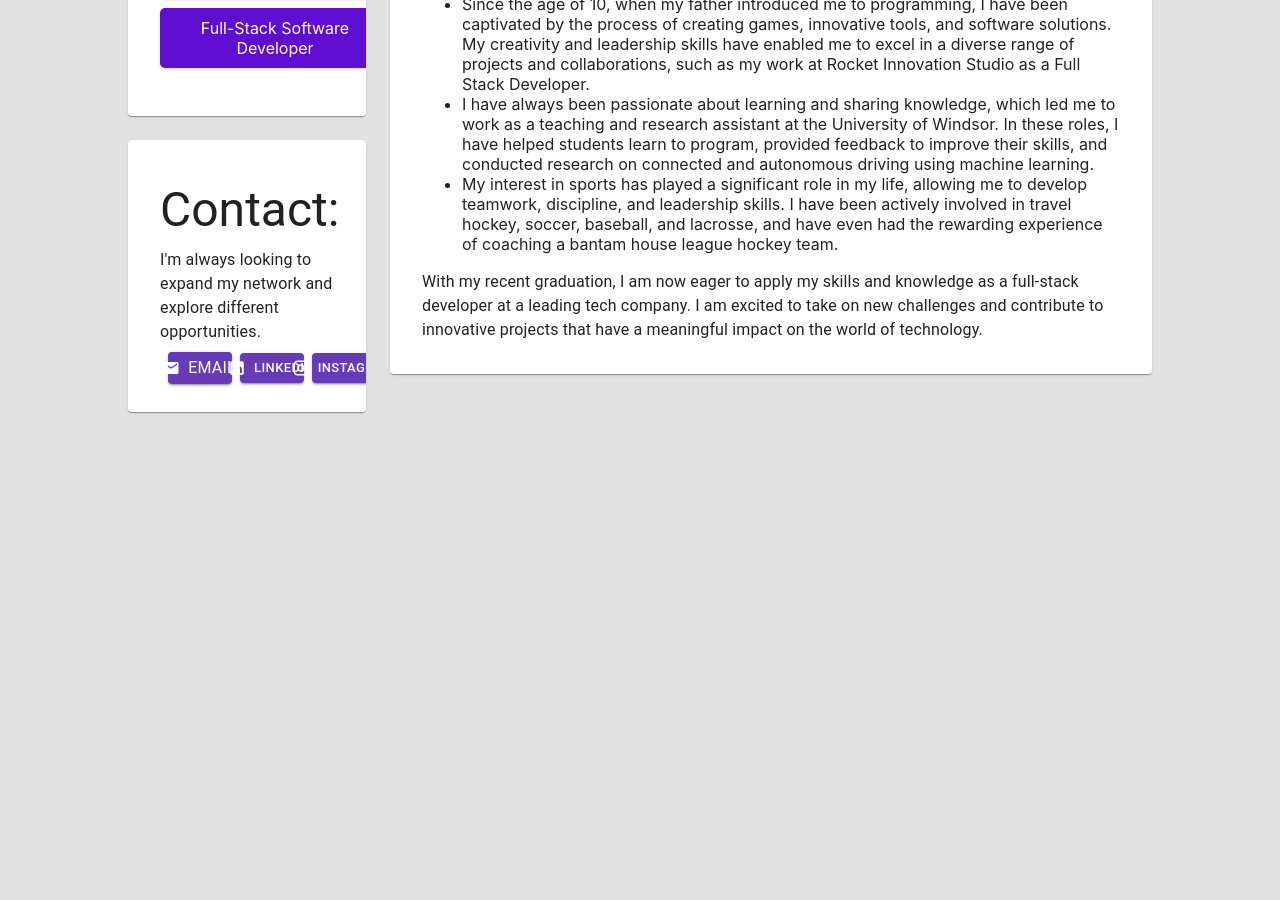
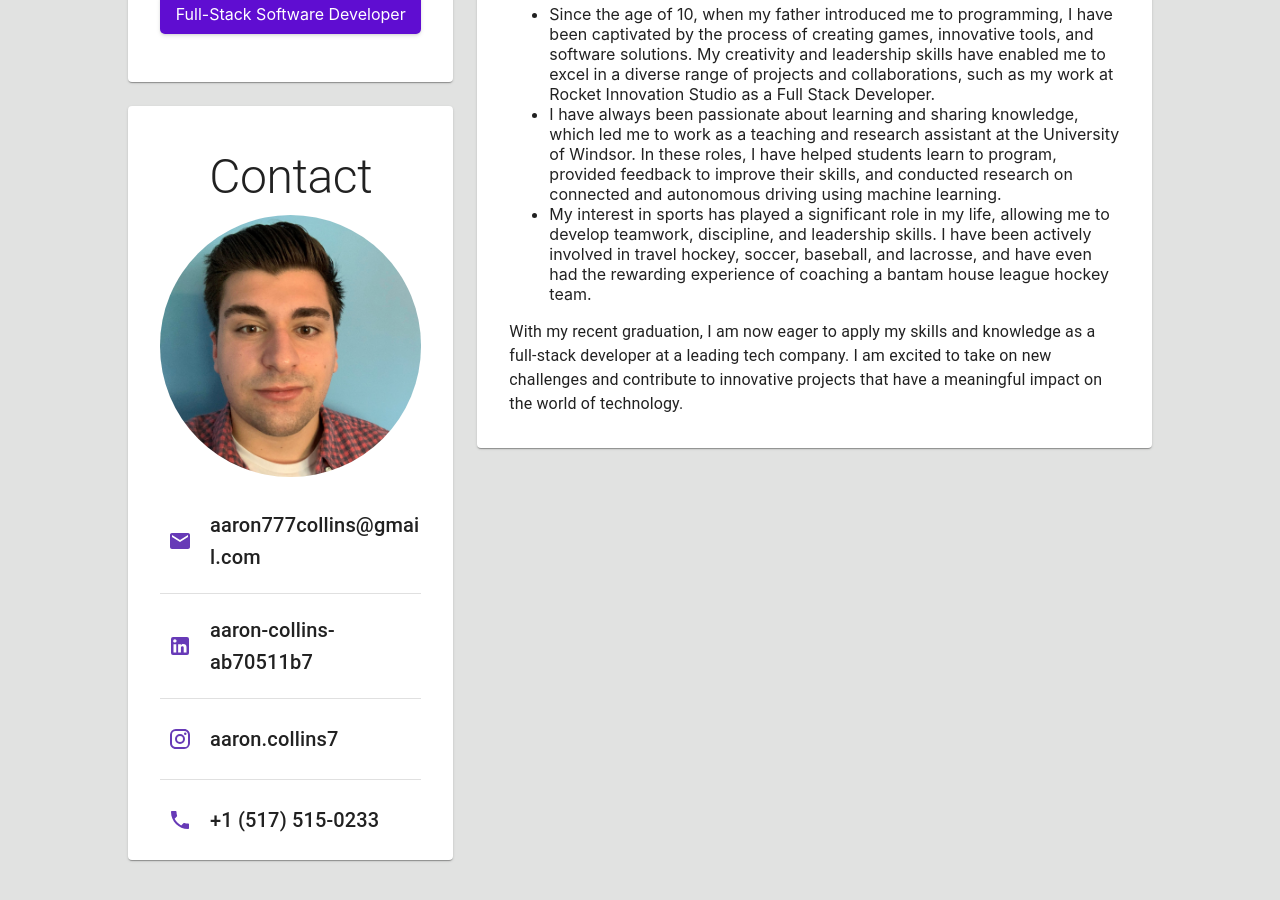
Before and after one commit to aaron777collins/aaron777collins.github.io, a React (Create React App) app: page /#/about in a window 1280 px wide. Shown: the part 480-1380 px from the top of the page. Before the commit the page ends 940 px from the top, so only its background shows below. Built offline with nearby package versions, Linux system fonts and the light colour scheme.

Commit message:
added phone number and updated contact on the about page

```diff
--- a/src/pages/About/About.tsx
+++ b/src/pages/About/About.tsx
@@ -47,7 +47,7 @@ export default function About(props: IAboutProps) {
               {/* create grid layout using mui cards */}
               <Grid container spacing={3}>
                 {/* left column */}
-                <Grid container item xs={3} spacing={3}>
+                <Grid container item xs={4} spacing={3}>
                   <Grid item xs={12}>
                     <Roles />
                   </Grid>
@@ -55,7 +55,7 @@ export default function About(props: IAboutProps) {
                     <Contact />
                   </Grid>
                 </Grid>
-                <Grid item xs={9}>
+                <Grid item xs={8}>
                   <Interests />
                 </Grid>
               </Grid>
--- a/src/pages/About/Contact/Contact.tsx
+++ b/src/pages/About/Contact/Contact.tsx
@@ -1,6 +1,10 @@
 import {
+  Box,
   Button,
   CardActions,
+  Divider,
+  Grid,
+  IconButton,
   Typography,
 } from "@mui/material";
 import * as React from "react";
@@ -8,48 +12,124 @@ import { PaddedCard } from "../../../components/PaddedCard";
 import EmailIcon from "@mui/icons-material/Email";
 import LinkedInIcon from "@mui/icons-material/LinkedIn";
 import InstagramIcon from "@mui/icons-material/Instagram";
+import PhoneIcon from "@mui/icons-material/Phone";
 
 export interface IContactProps {}
 
 export default function Contact(props: IContactProps) {
   return (
     <PaddedCard sx={{ paddingBottom: "20px" }}>
-      <Typography variant="h3" sx={{ padding: "10px 0" }}>
-        Contact:
+      <Typography variant="h2" sx={{ padding: "10px 0", fontSize: "3em", textAlign: "center"}}>
+        Contact
       </Typography>
-      <Typography variant="body1">
-        I'm always looking to expand my network and explore different
-        opportunities.
-      </Typography>
-      <CardActions>
-        <Button
-          size="small"
-          color="secondary"
-          variant="contained"
-          href="mailto:aaron777collins@gmail.com"
-          startIcon={<EmailIcon />}
+      <Grid container spacing={4} alignItems="center" justifyContent="center">
+        <Grid
+          item
+          xs={12}
+          sx={{ display: "flex", justifyContent: "center" }}
         >
-          <Typography color="secondary.contrast">Email</Typography>
-        </Button>
-        <Button
-          size="small"
-          color="secondary"
-          variant="contained"
-          href="https://www.linkedin.com/in/aaron-collins-ab70511b7/"
-          startIcon={<LinkedInIcon />}
-        >
-          LinkedIn
-        </Button>
-        <Button
-          size="small"
-          color="secondary"
-          variant="contained"
-          href="https://www.instagram.com/aaron.collins7/"
-          startIcon={<InstagramIcon />}
-        >
-          Instagram
-        </Button>
-      </CardActions>
+          <img
+            src="PhotoOfMeSquare.jpg"
+            style={{
+              maxWidth: "100%",
+              height: "auto",
+              borderRadius: "50%",
+              minWidth: "200px",
+              minHeight: "200px",
+            }}
+          />
+        </Grid>
+        <Grid item xs={12}>
+          <Box sx={{ display: "flex", flexDirection: "column" }}>
+            <Box
+              sx={{
+                display: "flex",
+                alignItems: "center",
+                marginBottom: "20px",
+              }}
+            >
+              <IconButton
+                color="secondary"
+                href="mailto:aaron777collins@gmail.com"
+              >
+                <EmailIcon />
+              </IconButton>
+              <Typography
+                variant="h6"
+                sx={{ marginLeft: "10px" }}
+                className="breakWordWrap"
+              >
+                aaron777collins@gmail.com
+              </Typography>
+            </Box>
+            <Divider />
+            <Box
+              sx={{
+                display: "flex",
+                alignItems: "center",
+                marginTop: "20px",
+                marginBottom: "20px",
+              }}
+            >
+              <IconButton
+                color="secondary"
+                href="https://www.linkedin.com/in/aaron-collins-ab70511b7/"
+              >
+                <LinkedInIcon />
+              </IconButton>
+              <Typography
+                variant="h6"
+                sx={{ marginLeft: "10px" }}
+                className="breakWordWrap"
+              >
+                aaron-collins-ab70511b7
+              </Typography>
+            </Box>
+            <Divider />
+            <Box
+              sx={{
+                display: "flex",
+                alignItems: "center",
+                marginTop: "20px",
+                marginBottom: "20px",
+              }}
+            >
+              <IconButton
+                color="secondary"
+                href="https://www.instagram.com/aaron.collins7/"
+              >
+                <InstagramIcon />
+              </IconButton>
+              <Typography
+                variant="h6"
+                sx={{ marginLeft: "10px" }}
+                className="breakWordWrap"
+              >
+                aaron.collins7
+              </Typography>
+            </Box>
+            <Divider />
+            <Box
+              sx={{
+                display: "flex",
+                alignItems: "center",
+                marginTop: "20px",
+              }}
+            >
+              <IconButton color="secondary" href="tel:+15175150233">
+                <PhoneIcon />
+              </IconButton>
+              <Typography
+                variant="h6"
+                sx={{ marginLeft: "10px" }}
+                className="breakWordWrap"
+              >
+                +1 (517) 515-0233
+              </Typography>
+            </Box>
+          </Box>
+        </Grid>
+      </Grid>
     </PaddedCard>
   );
 }
--- a/src/pages/About/Interests/Interests.tsx
+++ b/src/pages/About/Interests/Interests.tsx
@@ -8,8 +8,8 @@ export interface IInterestsProps {
 export default function Interests (props: IInterestsProps) {
   return (
     <PaddedCard>
-      <Typography variant="h2" sx={{ padding: "20px 0" }}>
-        About Me:
+      <Typography variant="h2" sx={{ padding: "20px 0", fontSize: "3rem", textAlign: "center"}}>
+        About Me
       </Typography>
       <Typography>
         As a recent graduate in Computer Science from the University of Windsor, I have developed a strong foundation
--- a/src/pages/About/Roles/Roles.tsx
+++ b/src/pages/About/Roles/Roles.tsx
@@ -8,7 +8,7 @@ export interface IRolesProps {}
 export default function Roles(props: IRolesProps) {
   return (
     <PaddedCard>
-      <Typography variant="h2">Roles:</Typography>
+      <Typography variant="h2" sx={{fontSize: "3em", textAlign: "center"}}>Roles</Typography>
       <ul className="roles-list">
         <li>Manager</li>
         <li>Researcher</li>
--- a/src/pages/ContactPage/ContactPage.tsx
+++ b/src/pages/ContactPage/ContactPage.tsx
@@ -4,6 +4,8 @@ import Navbar from "../../components/Navbar";
 import EmailIcon from "@mui/icons-material/Email";
 import LinkedInIcon from "@mui/icons-material/LinkedIn";
 import InstagramIcon from "@mui/icons-material/Instagram";
+import PhoneIcon from "@mui/icons-material/Phone";
+
 import "./ContactPage.scss";
 import { PaddedCard } from "../../components/PaddedCard";
 
@@ -16,10 +18,20 @@ export default function ContactPage(props: IContactPageProps) {
     <>
       <Navbar pages={props.pages} pageName={"Contact"} />
       <Box className="centerItems">
-        <PaddedCard sx={{ maxWidth: "50%", minWidth: "400px"}}>
+        <PaddedCard sx={{ maxWidth: "50%", minWidth: "400px" }}>
           <Box sx={{ width: "100%" }}>
-            <Grid container spacing={4} alignItems="center" justifyContent="center">
-              <Grid item xs={12} sm={5} sx={{ display: "flex", justifyContent: "center" }}>
+            <Grid
+              container
+              spacing={4}
+              alignItems="center"
+              justifyContent="center"
+            >
+              <Grid
+                item
+                xs={12}
+                sm={5}
+                sx={{ display: "flex", justifyContent: "center" }}
+              >
                 <img
                   src="PhotoOfMeSquare.jpg"
                   style={{
@@ -40,10 +52,17 @@ export default function ContactPage(props: IContactPageProps) {
                       marginBottom: "20px",
                     }}
                   >
-                    <IconButton color="secondary" href="mailto:aaron777collins@gmail.com">
+                    <IconButton
+                      color="secondary"
+                      href="mailto:aaron777collins@gmail.com"
+                    >
                       <EmailIcon />
                     </IconButton>
-                    <Typography variant="h6" sx={{ marginLeft: "10px" }} className="breakWordWrap">
+                    <Typography
+                      variant="h6"
+                      sx={{ marginLeft: "10px" }}
+                      className="breakWordWrap"
+                    >
                       aaron777collins@gmail.com
                     </Typography>
                   </Box>
@@ -62,8 +81,35 @@ export default function ContactPage(props: IContactPageProps) {
                     >
                       <LinkedInIcon />
                     </IconButton>
-                    <Typography variant="h6" sx={{ marginLeft: "10px" }} className="breakWordWrap">
+                    <Typography
+                      variant="h6"
+                      sx={{ marginLeft: "10px" }}
+                      className="breakWordWrap"
+                    >
                       aaron-collins-ab70511b7
+                    </Typography>
+                  </Box>
+                  <Divider />
+                  <Box
+                    sx={{
+                      display: "flex",
+                      alignItems: "center",
+                      marginTop: "20px",
+                      marginBottom: "20px",
+                    }}
+                  >
+                    <IconButton
+                      color="secondary"
+                      href="https://www.instagram.com/aaron.collins7/"
+                    >
+                      <InstagramIcon />
+                    </IconButton>
+                    <Typography
+                      variant="h6"
+                      sx={{ marginLeft: "10px" }}
+                      className="breakWordWrap"
+                    >
+                      aaron.collins7
                     </Typography>
                   </Box>
                   <Divider />
@@ -74,14 +120,15 @@ export default function ContactPage(props: IContactPageProps) {
                       marginTop: "20px",
                     }}
                   >
-                    <IconButton
-                      color="secondary"
-                      href="https://www.instagram.com/aaron.collins7/"
+                    <IconButton color="secondary" href="tel:+15175150233">
+                      <PhoneIcon />
+                    </IconButton>
+                    <Typography
+                      variant="h6"
+                      sx={{ marginLeft: "10px" }}
+                      className="breakWordWrap"
                     >
-                      <InstagramIcon />
-                    </IconButton>
-                    <Typography variant="h6" sx={{ marginLeft: "10px" }} className="breakWordWrap">
-                      aaron.collins7
+                      +1 (517) 515-0233
                     </Typography>
                   </Box>
                 </Box>
```
